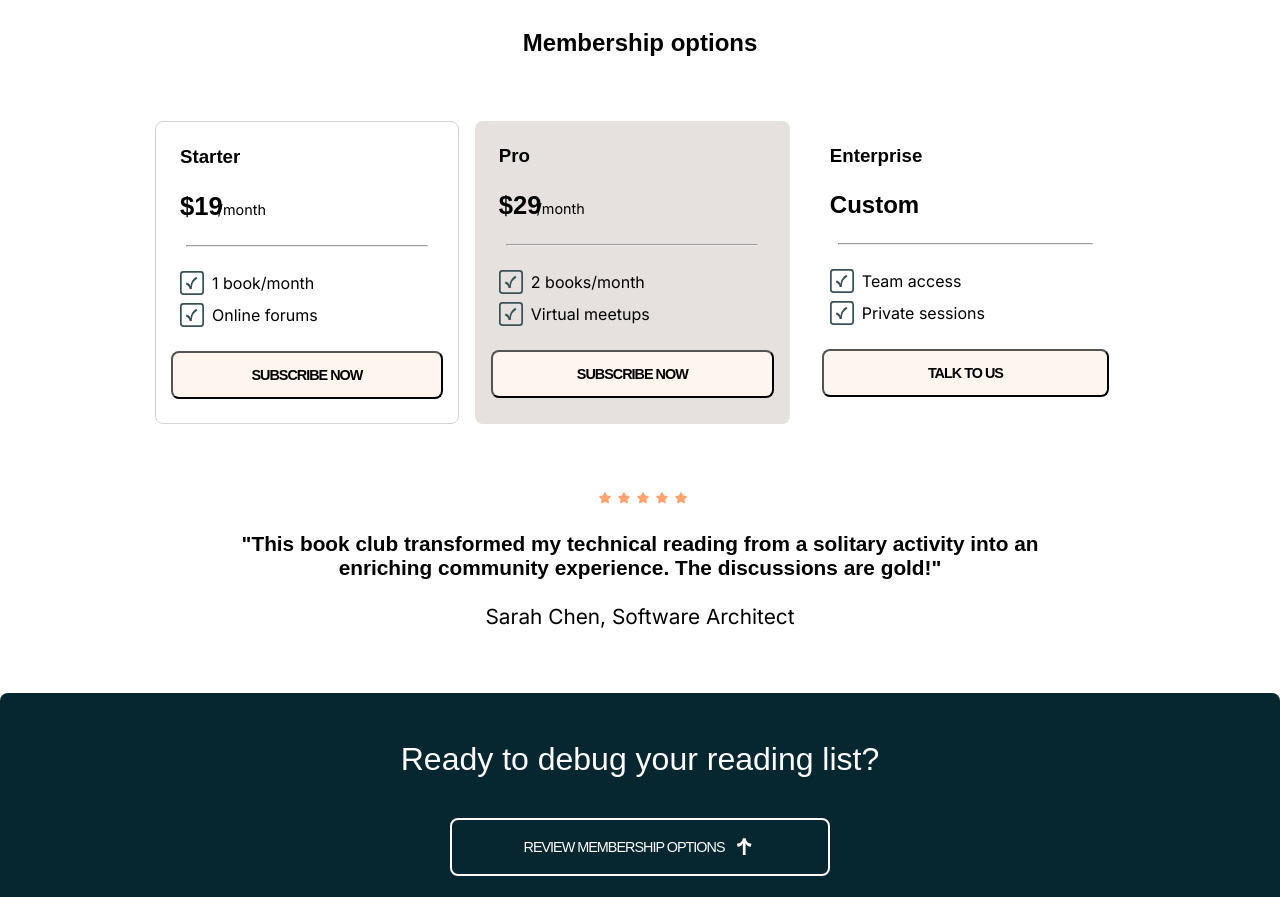
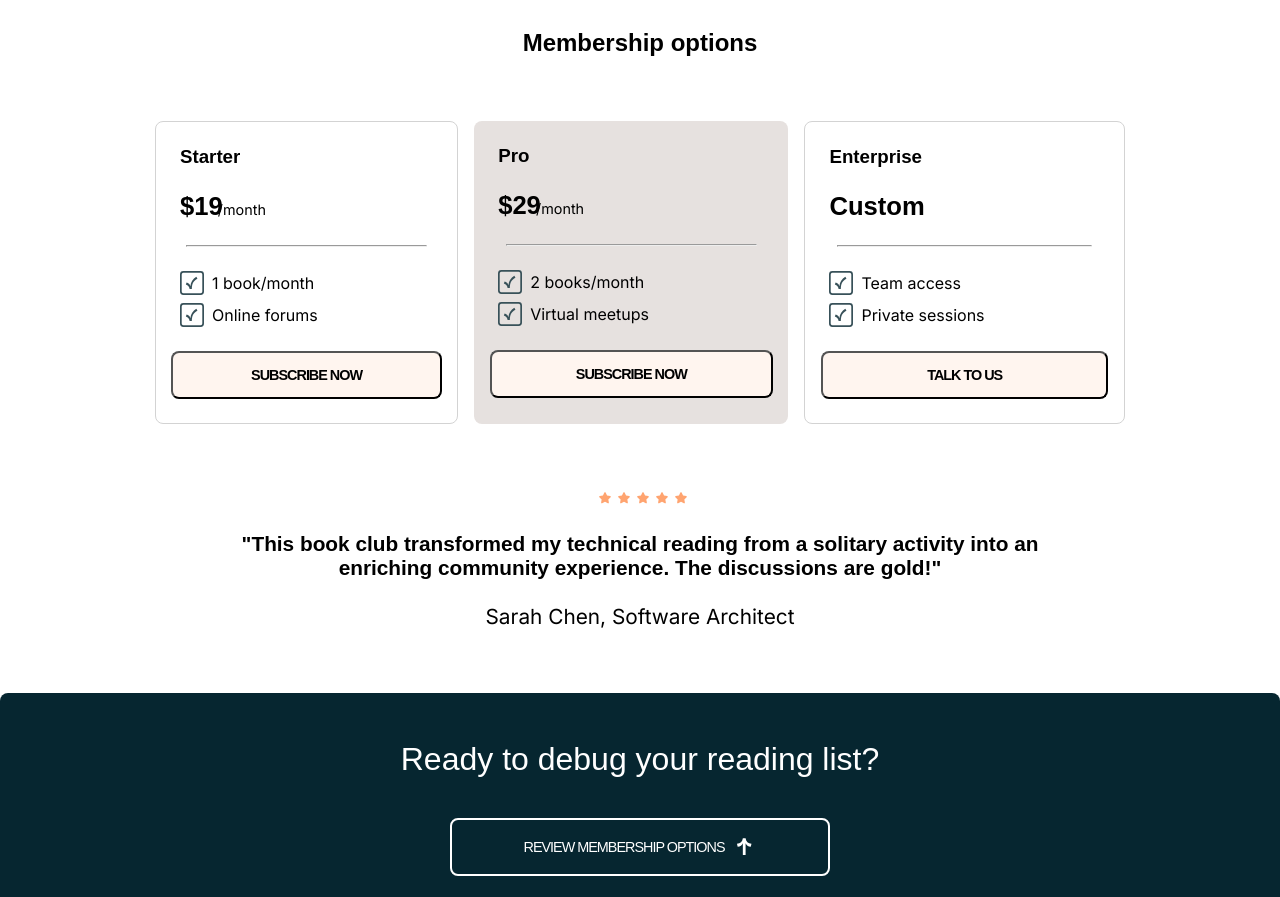
Before and after one commit to pietrotech01/02-Tech_Book_Club_Landing_Page, a plain HTML site: page index.html in a window 1280 px wide. Shown: the part 2600-3497 px from the top of the page. Drawn offline with Linux system fonts and the light colour scheme; a web font is replaced by a local one.

Commit message:
fixed uneven Custom tile

```diff
--- a/styles.css
+++ b/styles.css
@@ -72,6 +72,10 @@ button,
   font-weight: lighter;
   position: relative;
   right: 12px;
+}
+
+.enterprise h1 {
+  font-size: 1.6rem;
 }
 
 /* Main CSS */
@@ -257,6 +261,11 @@ section.membership__options {
 
 .pro {
   background: #e6e1df;
+  border-radius: 8px;
+}
+
+.enterprise {
+  border: 0.5px solid lightgray;
   border-radius: 8px;
 }
 
```
